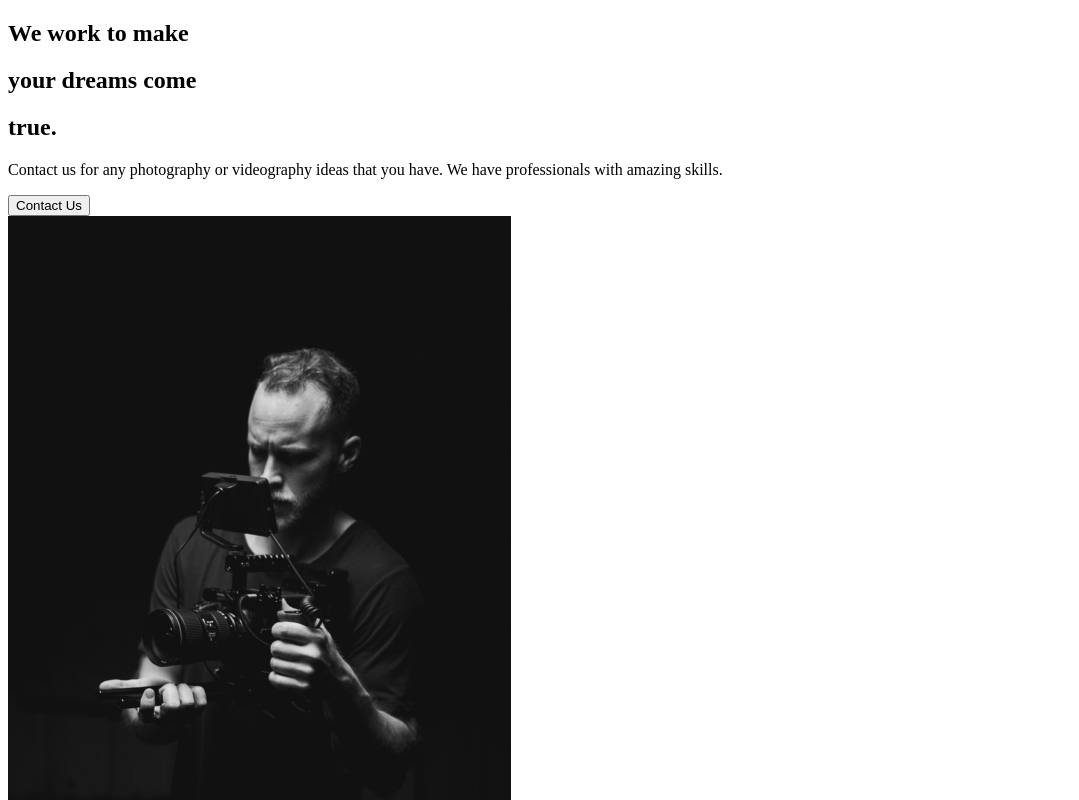
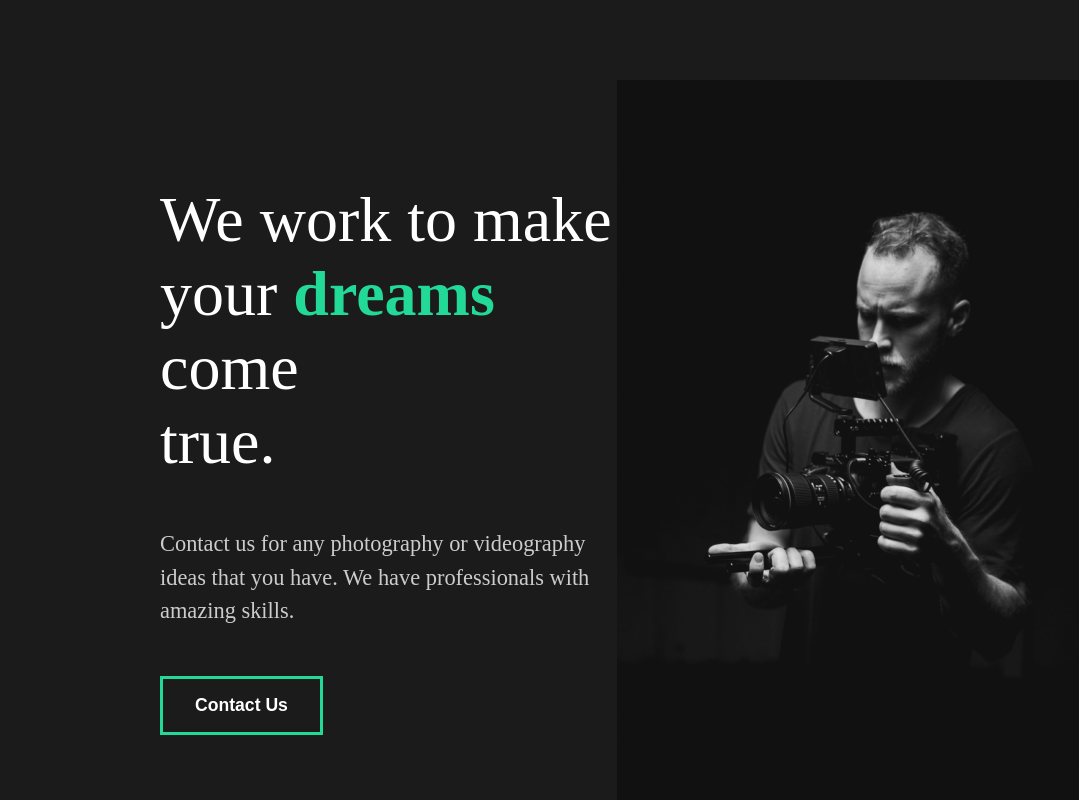
Before and after one commit to theyashpatel/portfolio-react, a React (Create React App) app: page / in a window 1280 px wide. Shown: the top 800 px of the page, without its empty margins (0-1079 px from the left). Built offline with nearby package versions, Linux system fonts and the light colour scheme.

Commit message:
minor styling

```diff
--- a/src/App.js
+++ b/src/App.js
@@ -1,9 +1,11 @@
 import React from "react";
 import AboutUs from "./pages/AboutUs";
+import GlobalStyles from "./util/GlobalStyles";
 
 function App() {
   return (
     <div className="App">
+      <GlobalStyles />
       <AboutUs />
     </div>
   );
--- a/src/components/AboutSection.js
+++ b/src/components/AboutSection.js
@@ -1,9 +1,10 @@
 import React from "react";
+import styled from "styled-components";
 import home1 from "../img/home1.png";
 
 export default function AboutSection() {
   return (
-    <div>
+    <About>
       <div className="description">
         <div className="title">
           <div className="hide">
@@ -27,6 +28,16 @@ export default function AboutSection() {
       <div className="image">
         <img src={home1} alt="guy with a camera" />
       </div>
-    </div>
+    </About>
   );
 }
+
+// styled components
+const About = styled.div`
+  min-height: 90vh;
+  display: flex;
+  align-items: center;
+  justify-content: space-between;
+  padding: 5rem 10rem;
+  color: white;
+`;
--- /dev/null
+++ b/src/util/GlobalStyles.js
@@ -0,0 +1,54 @@
+import { createGlobalStyle } from "styled-components";
+
+const GlobalStyles = createGlobalStyle`
+
+* {
+    margin: 0;
+    padding: 0;
+    box-sizing: border-box;
+}
+
+body {
+    background-color: #1b1b1b;
+}
+
+button {
+    font-weight: bold;
+    font-size: 1.1rem;
+    cursor: pointer;
+    padding: 1rem 2rem;
+    border: 3px solid #23d997;
+    background: transparent;
+    color: white;
+    transition: all 0.5s ease;
+    &:hover {
+        background-color: #23d997;
+        color: white;
+    }
+}
+h2 {
+    font-weight: lighter;
+    font-size: 4rem;
+}
+h3{
+    color: white;
+}
+h4 {
+    font-weight: bold;
+}
+a {
+    font-size: 1.1rem;
+}
+span {
+    font-weight: bold;
+    color: #23d997;
+}
+p {
+    padding: 3rem 0rem;
+    color: #ccc;
+    font-size: 1.4rem;
+    line-height: 150%;
+}
+
+`;
+export default GlobalStyles;
```
